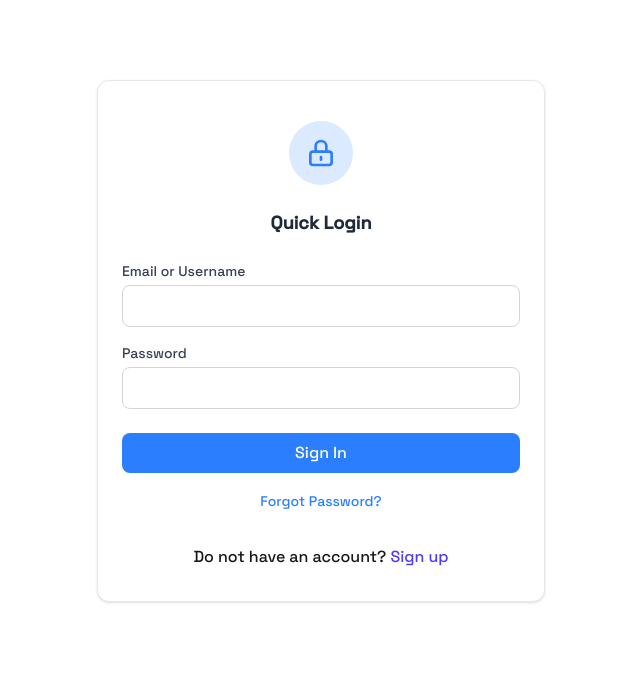
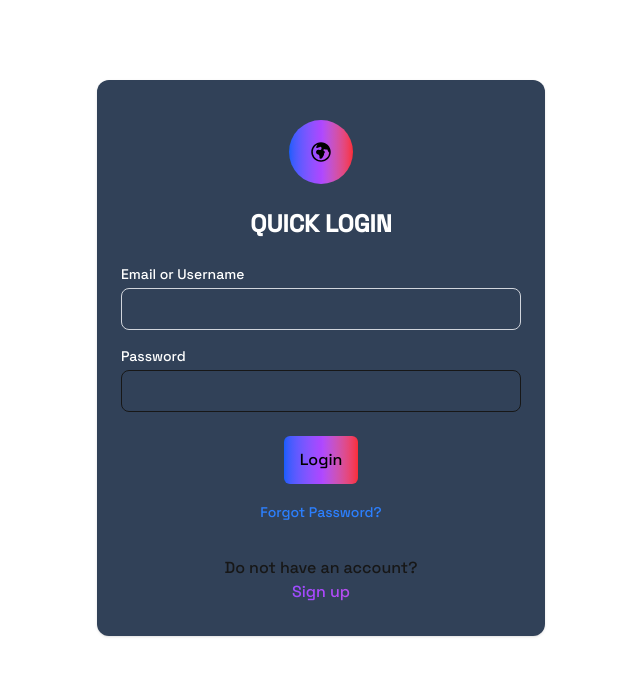
Before and after one commit to lukas9812/FlightTracker_UI, a Next.js app: page /login in a window 1280 px wide. Shown: the top 676 px of the page, without its empty margins (319-959 px from the left). Built offline with nearby package versions, Linux system fonts and the light colour scheme.

Commit message:
Login page - UI

```diff
--- a/app/login/page.tsx
+++ b/app/login/page.tsx
@@ -28,20 +28,21 @@ export default function LoginPage() {
 
     return (
         <main className="flex w-full flex-col items-center justify-center py-20">
-            <div className="rounded-xl border border-gray-200 bg-white px-6 max-w-md w-full shadow-sm">
-                <div className="mt-10 mx-auto mb-6 flex h-16 w-16 items-center justify-center rounded-full bg-blue-100">
-                    <svg className="h-8 w-8 text-blue-500" fill="none" stroke="currentColor" viewBox="0 0 24 24"
-                         xmlns="http://www.w3.org/2000/svg">
-                        <path strokeLinecap="round" strokeLinejoin="round" strokeWidth="2"
-                              d="M12 15v2m-6 4h12a2 2 0 002-2v-6a2 2 0 00-2-2H6a2 2 0 00-2 2v6a2 2 0 002 2zm10-10V7a4 4 0 00-8 0v4h8z"></path>
+            <div className="rounded-xl bg-slate-700 px-6 max-w-md w-full shadow-sm">
+                <div className="mt-10 mx-auto mb-6 flex h-16 w-16 items-center justify-center rounded-full bg-linear-to-r from-blue-600 via-purple-500 to-red-500">
+                    <svg xmlns="http://www.w3.org/2000/svg" viewBox="0 0 24 24" fill="bg-white" className="size-6">
+                        <path fill-rule="evenodd"
+                              d="M12 2.25c-5.385 0-9.75 4.365-9.75 9.75s4.365 9.75 9.75 9.75 9.75-4.365 9.75-9.75S17.385 2.25 12 2.25ZM8.547 4.505a8.25 8.25 0 1 0 11.672 8.214l-.46-.46a2.252 2.252 0 0 1-.422-.586l-1.08-2.16a.414.414 0 0 0-.663-.107.827.827 0 0 1-.812.21l-1.273-.363a.89.89 0 0 0-.738 1.595l.587.39c.59.395.674 1.23.172 1.732l-.2.2c-.211.212-.33.498-.33.796v.41c0 .409-.11.809-.32 1.158l-1.315 2.191a2.11 2.11 0 0 1-1.81 1.025 1.055 1.055 0 0 1-1.055-1.055v-1.172c0-.92-.56-1.747-1.414-2.089l-.654-.261a2.25 2.25 0 0 1-1.384-2.46l.007-.042a2.25 2.25 0 0 1 .29-.787l.09-.15a2.25 2.25 0 0 1 2.37-1.048l1.178.236a1.125 1.125 0 0 0 1.302-.795l.208-.73a1.125 1.125 0 0 0-.578-1.315l-.665-.332-.091.091a2.25 2.25 0 0 1-1.591.659h-.18c-.249 0-.487.1-.662.274a.931.931 0 0 1-1.458-1.137l1.279-2.132Z"
+                              clip-rule="evenodd"/>
                     </svg>
+
                 </div>
 
-                <h3 className="mb-6 text-center text-lg font-bold text-gray-800">Quick Login</h3>
+                <h3 className="mb-6 text-center text-white text-2xl uppercase font-bold">Quick Login</h3>
 
                 <form onSubmit={handleSubmit}>
                     <div className="mb-4">
-                            <label className="mb-1 block text-sm font-medium text-gray-700">Email or Username</label>
+                        <label className="mb-1 block text-sm font-medium text-white">Email or Username</label>
                         <input value={email}
                                onChange={(e) => setEmail(e.target.value)}
                                type="text"
@@ -49,22 +50,23 @@ export default function LoginPage() {
                     </div>
 
                     <div className="mb-6">
-                            <label className="mb-1 block text-sm font-medium text-gray-700">Password</label>
+                        <label className="mb-1 block text-sm font-medium text-white">Password</label>
                         <input value={password}
                                onChange={(e) => setPassword(e.target.value)}
                                    type="password"
-                                   className="w-full rounded-lg border border-gray-300 px-3 py-2 transition outline-none focus:border-blue-500 focus:ring-2 focus:ring-blue-500"/>
+                                   className="w-full rounded-lg border px-3 py-2 transition outline-none focus:border-blue-500 focus:ring-2 focus:ring-blue-500"/>
                         </div>
 
                         <button type="submit"
-                                className="w-full rounded-lg bg-blue-500 px-4 py-2 font-medium text-white transition duration-300 hover:bg-blue-600">Sign In
+                                className="mx-auto mt-4 flex justify-center gap-1 rounded-md py-3 px-4 cursor-pointer max-md:w-full max-md:py-1 bg-linear-to-r from-blue-600 via-purple-500 to-red-500 text-black hover:from-red-500 hover:via-purple-500 hover:to-blue-600 transition-colors">
+                        Login
                         </button>
 
                         <div className="mt-4 text-center">
                             <a href="#" className="text-sm text-blue-500 hover:text-blue-600">Forgot Password?</a>
                         </div>
                         <p className='text-center py-8'>
-                            Do not have an account? <a href="/signup" className="text-indigo-600 hover:underline">Sign up</a>
+                            Do not have an account? <a href="/signup" className="flex flex-col items-center bg-linear-to-r from-blue-600 via-purple-500 to-red-500 bg-clip-text text-transparent">Sign up</a>
                         </p>
                     </form>
             </div>
```
Lines whose indentation alone changed are shown as unchanged.
